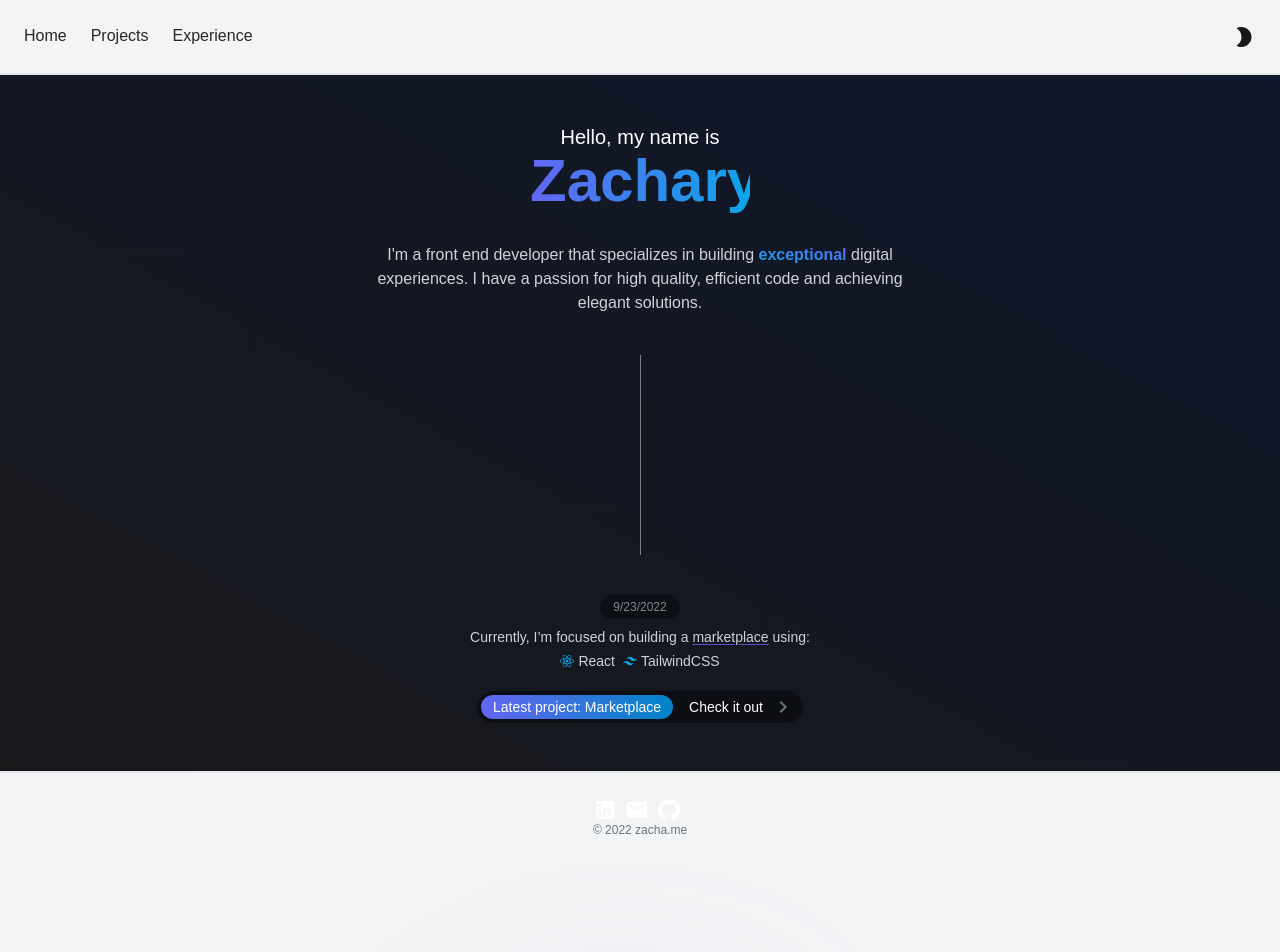
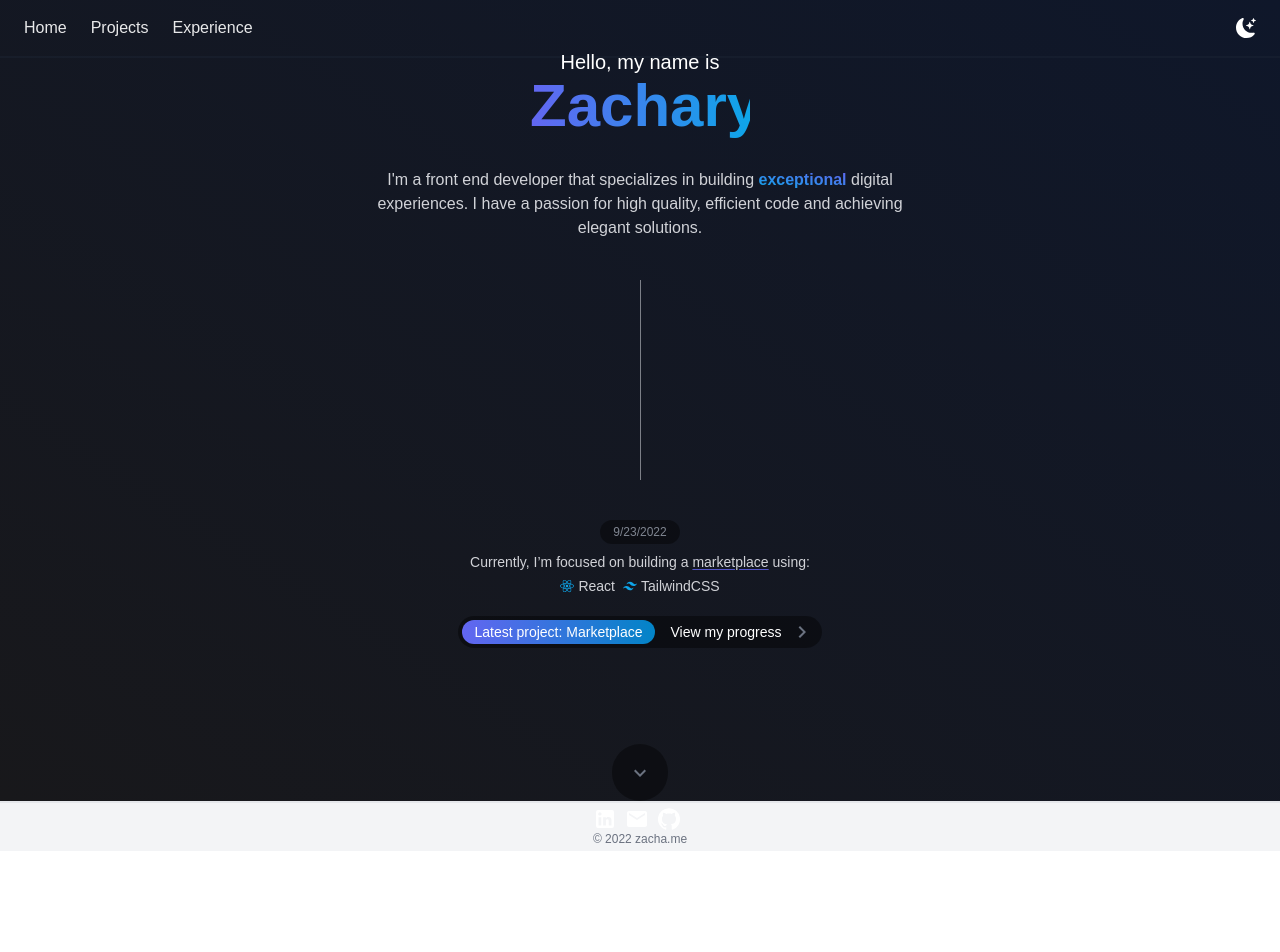
Before and after one commit to zachaxd/portzach, a React (Create React App) app: page / in a window 1280 px wide. Shown: the top 952 px of the page. After the commit the page ends 851 px from the top, so only its background shows below. Built offline with nearby package versions, Linux system fonts and the light colour scheme.

Commit message:
Updated homepage

```diff
--- a/src/App.css
+++ b/src/App.css
@@ -9,6 +9,4 @@
 body {
   padding: 0;
   margin: 0;
-  font-family: 'Inter Tight', sans-serif;
-  background-color: #f3f4f6;
 }
--- a/src/Pages/Home.jsx
+++ b/src/Pages/Home.jsx
@@ -6,13 +6,14 @@ import ChevronRightIcon from '@mui/icons-material/ChevronRight';
 import ChevronRight from '@mui/icons-material/ChevronRight';
 import { FaReact } from 'react-icons/fa';
 import {SiTailwindcss} from 'react-icons/si';
+import bg from '../assets/endless-clouds.svg'
 
 function Home() {
 
   const current = new Date();
   const date = `${current.getMonth()+1}/${current.getDate()}/${current.getFullYear()}`;
   return (
-    <div className='flex w-full h-auto shadow-xl items-center justify-center bg-gradient-to-bl from-slate-900 to-zinc-900'>
+    <div className='flex flex-col w-full min-h-screen shadow-xl items-center justify-center bg-hero_pattern bg-repeat bg-gradient-to-bl from-slate-900 to-zinc-900'>
       {/* about */}
       <div className="w-full flex items-center justify-center p-12 flex items-center">
           <div className=" z-20 flex gap-2 flex-col w-full items-center justify-center h-full">
@@ -41,7 +42,7 @@ function Home() {
                       <span className="rounded-full bg-gradient-to-r from-indigo-500 to-sky-600 px-3 py-0.5 text-sm font-md leading-5 text-white">
                         Latest project: Marketplace
                       </span>
-                      <span className="ml-4 text-sm">Check it out</span>
+                      <span className="ml-4 text-sm">View my progress</span>
                       <ChevronRight className="ml-2 h-5 w-5 text-gray-500" aria-hidden="true" />
                     </a>
                 </div>
@@ -49,6 +50,7 @@ function Home() {
 
 
       </div>
+      <button className='p-4 rounded-full bg-black/40 mt-12 hover:pt-8 duration-150'><ChevronRight className="h-5 w-5 text-gray-500 rotate-90" aria-hidden="true" /></button>
     </div>
   )
 }
--- a/src/Pages/Projects.jsx
+++ b/src/Pages/Projects.jsx
@@ -2,7 +2,7 @@ import React from 'react'
 
 function Projects() {
   return (
-    <div>Projects</div>
+    <div className='bg-slate-900 w-full min-h-screen'>Projects</div>
   )
 }
 
--- a/src/components/Footer.jsx
+++ b/src/components/Footer.jsx
@@ -2,13 +2,12 @@ import React from 'react'
 import LinkedInIcon from '@mui/icons-material/LinkedIn';
 import GitHubIcon from '@mui/icons-material/GitHub';
 import EmailIcon from '@mui/icons-material/Email';
-import Radial from '../assets/radial.svg'
 
 function Footer() {
   return (
-    <div className='flex w-full flex-col border-t-2 border-gray-200 items-center gap-2 justify-center p-6 bottom-0 text-white bg-gray-100'>
+    <div className='flex w-full h-4 flex-col border-t-2 border-gray-200 items-center gap-2 justify-center p-6 bottom-0 text-white bg-gray-100'>
 
-        <div className='relative'>
+        <div className=''>
           <div className='gap-2 flex'>
         <a href="https://linkedin.com/in/zachand9" className=' hover:text-sky-500 duration-150 hover:-translate-y-0.5 hover:shadow-lg'><LinkedInIcon /></a>
         <a href="mailto:zachand9@gmail.com" className=' hover:text-sky-500 duration-150 hover:-translate-y-0.5 hover:shadow-lg'><EmailIcon /></a>
@@ -16,7 +15,6 @@ function Footer() {
         </div>
         <p className='text-gray-500 text-xs'>&copy; 2022 zacha.me</p>
         </div>
-        <img src={Radial} classNAme=' -mt-80 absolute' alt="" />
     </div>
   )
 }
--- a/src/components/Navbar.jsx
+++ b/src/components/Navbar.jsx
@@ -3,19 +3,20 @@ import { Link } from 'react-router-dom'
 import CloseIcon from '@mui/icons-material/Close';
 import MenuIcon from '@mui/icons-material/Menu';
 import ModeNightIcon from '@mui/icons-material/ModeNight';
+import { BsFillMoonStarsFill } from "react-icons/bs";
 
 function Navbar() {
     const [nav, setNav] = useState(false);
     const handleClick = () => setNav(!nav);
 
   return (
-    <div className='flex justify-between items-center w-full p-6 text-md text-zinc-800 backdrop-blur-xl border-b-2 bg-gray-100 border-gray-200'>
+    <div className='flex justify-between items-center w-full py-4 px-6 text-md text-white/90 fixed blur-backdrop-filter border-b-2 border-gray-800/40'>
         {/* links */}
-        <div className='hidden md:flex space-x-6'>
-        <Link to="/">Home</Link>
-        <Link to="/projects">Projects</Link>
-        <Link to="/experience">Experience</Link>
-        </div>
+          <ul className='hidden md:flex space-x-6'>
+        <Link to="/" className='hover:text-indigo-500 hover:-mb-5 hover:border-b-2 border-gray-200/90'>Home</Link>
+        <Link to="/projects" className='hover:text-indigo-500 hover:-mb-5 hover:border-b-2 border-gray-200/90'>Projects</Link>
+        <Link to="/experience" className='hover:text-indigo-500 hover:-mb-5 hover:border-b-2 border-gray-200/90'>Experience</Link>
+        </ul>
         {/* toggle button */}
         <div>
             <button className='md:hidden absolute z-10'
@@ -29,7 +30,7 @@ function Navbar() {
         <Link to="/projects" className='w-full p-4 rounded hover:bg-gray-200'>Projects</Link>
         <Link to="/experience" className='w-full p-4 rounded hover:bg-gray-200'>Experience</Link>
        </div>
-       <button><ModeNightIcon className='text-zinc-900'/></button>
+       <button><BsFillMoonStarsFill className='text-white w-5 h-5'/></button>
     </div>
   )
 }
--- a/src/index.css
+++ b/src/index.css
@@ -3,3 +3,9 @@
 @tailwind utilities;
 
 @import url('https://fonts.googleapis.com/css2?family=Inter+Tight&display=swap');
+
+@layer base {
+    html {
+      font-family: Inter Tight, sans-serif;
+    }
+  }
--- a/tailwind.config.js
+++ b/tailwind.config.js
@@ -4,6 +4,9 @@ module.exports = {
     "./src/**/*.{js,jsx,ts,tsx}",
   ],
   theme: {
+    fontFamily: {
+      'Inter Tight': ['Inter Tight', 'sans-serif'],
+    },
     screens: {
       sm: '480px',
       md: '768px',
@@ -11,7 +14,11 @@ module.exports = {
       xl: '1440px',
     },
     extend: {
-    },
+      backgroundImage:
+         {
+           'hero_pattern': "url('/src/assets/endless-clouds.svg)"
+         }
+     },
   },
   plugins: [],
 }
```
Also changed, not shown: src/assets/endless-clouds.svg (added).
